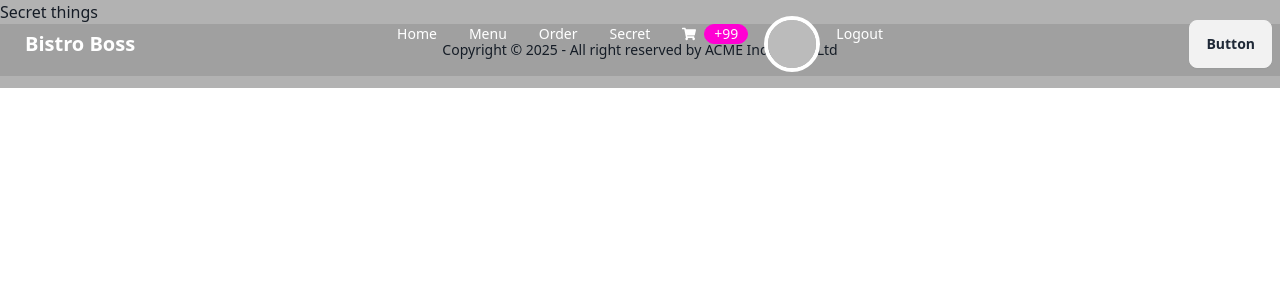
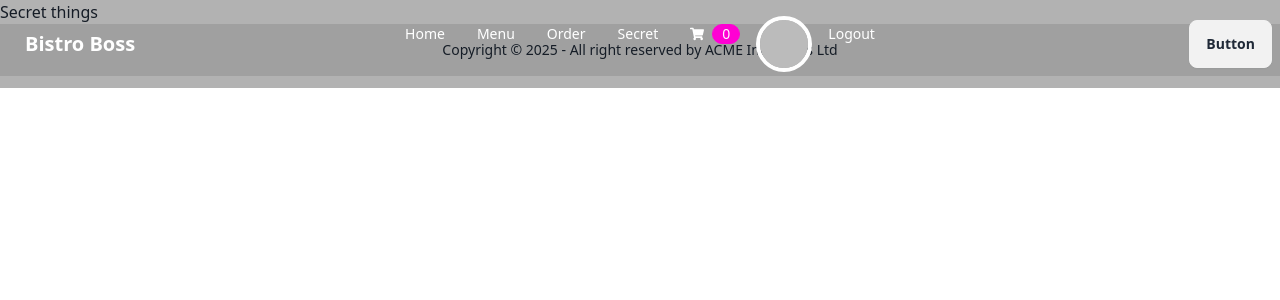
Before and after one commit to Mahmudul3056921/bistro-boss-clients, a React (Vite) app: page /secret in a window 1280 px wide. Shown: the top 300 px of the page. Built offline with nearby package versions, Linux system fonts and the light colour scheme; no server answers; sample sign-in values are in the browser's storage.

Commit message:
will start from 67-6 Crate Dashboard route and Dashboard navigation

```diff
--- a/package.json
+++ b/package.json
@@ -11,6 +11,8 @@
   },
   "dependencies": {
     "@smastrom/react-rating": "^1.5.0",
+    "@tanstack/react-query": "^5.74.0",
+    "axios": "^1.8.4",
     "firebase": "^11.3.1",
     "localforage": "^1.10.0",
     "match-sorter": "^8.0.0",
@@ -33,7 +35,7 @@
     "@types/react-dom": "^19.0.3",
     "@vitejs/plugin-react": "^4.3.4",
     "autoprefixer": "^10.4.20",
-    "daisyui": "^4.12.23",
+    "daisyui": "^3.9.4",
     "eslint": "^9.19.0",
     "eslint-plugin-react": "^7.37.4",
     "eslint-plugin-react-hooks": "^5.0.0",
--- /dev/null
+++ b/src/Hooks/useAuth.jsx
@@ -0,0 +1,9 @@
+import { useContext } from "react";
+import { AuthContext } from "../ProvidersAuth/AuthProvider";
+
+const useAuth = () => {
+  const auth = useContext(AuthContext);
+  return auth;
+};
+
+export default useAuth;
--- /dev/null
+++ b/src/Hooks/useAxiosSecure.jsx
@@ -0,0 +1,11 @@
+import axios from "axios";
+
+const axiosSecure = axios.create({
+  baseURL: "http://localhost:5000",
+});
+
+const useAxiosSecure = () => {
+  return axiosSecure;
+};
+
+export default useAxiosSecure;
--- /dev/null
+++ b/src/Hooks/useCarts.jsx
@@ -0,0 +1,24 @@
+import { useQuery } from "@tanstack/react-query";
+import useAxiosSecure from "./useAxiosSecure";
+import useAuth from "./useAuth";
+
+const useCarts = () => {
+  const axiosSecure = useAxiosSecure();
+  const { user } = useAuth();
+
+  const {
+    data: carts = [],
+
+    refetch,
+  } = useQuery({
+    queryKey: ["carts", user?.email],
+    queryFn: async () => {
+      const res = await axiosSecure.get(`/carts?email=${user.email}`);
+      return res.data;
+    },
+  });
+
+  return [carts, refetch];
+};
+
+export default useCarts;
--- a/src/Pages/OrderPage/FoodCard.jsx
+++ b/src/Pages/OrderPage/FoodCard.jsx
@@ -1,12 +1,51 @@
-import React from "react";
-import { CgLaptop } from "react-icons/cg";
-import { Link } from "react-router-dom";
+import { Link, useLocation, useNavigate } from "react-router-dom";
+import useAuth from "../../Hooks/useAuth";
+import Swal from "sweetalert2";
+import useAxiosSecure from "../../Hooks/useAxiosSecure";
+import useCarts from "../../Hooks/useCarts";
 
 const FoodCard = ({ item }) => {
-  const { name, image, recipe, price } = item;
+  const { name, image, recipe, price, _id } = item;
 
-  const handleCart = (food) => {
-    console.log(food);
+  const [, refetch] = useCarts();
+
+  const { user } = useAuth();
+  const navigate = useNavigate();
+  const location = useLocation();
+
+  const axiosSecure = useAxiosSecure();
+
+  const handleCart = () => {
+    if (user && user.email) {
+      //send cart item to database
+      const cartItem = {
+        menuId: _id,
+        email: user.email,
+        name,
+        image,
+        price,
+      };
+
+      axiosSecure.post("/carts", cartItem).then((res) => {
+        console.log(res.data);
+        if (res.data.insertedId) {
+          Swal.fire("Data inserted!");
+          refetch();
+        }
+      });
+    } else {
+      Swal.fire({
+        title: "Please Login?",
+
+        showCancelButton: true,
+        confirmButtonText: "Login",
+      }).then((result) => {
+        /* Read more about isConfirmed, isDenied below */
+        if (result.isConfirmed) {
+          navigate("/login", { state: { from: location } });
+        }
+      });
+    }
   };
 
   return (
@@ -19,10 +58,7 @@ const FoodCard = ({ item }) => {
           <h2 className="card-title">{name}</h2>
           <p className="overflow-hidden h-12 text-center px-2">{recipe}</p>
           <Link>
-            <button
-              onClick={() => handleCart(item)}
-              className="btn btn-warning "
-            >
+            <button onClick={handleCart} className="btn btn-warning ">
               Order
             </button>
           </Link>
--- a/src/Shared/Navbar/Navbar.jsx
+++ b/src/Shared/Navbar/Navbar.jsx
@@ -2,10 +2,11 @@ import React, { useContext } from "react";
 import { Link } from "react-router-dom";
 import { AuthContext } from "../../ProvidersAuth/AuthProvider";
 import { FaShoppingCart } from "react-icons/fa";
+import useCarts from "../../Hooks/useCarts";
 
 const Navbar = () => {
   const { user, logOut } = useContext(AuthContext);
-
+  const [carts] = useCarts();
   const handleLogout = () => {
     logOut()
       .then(() => {
@@ -82,7 +83,7 @@ const Navbar = () => {
               <li>
                 <button className="">
                   <FaShoppingCart></FaShoppingCart>
-                  <div className="badge badge-secondary">+99</div>
+                  <div className="badge badge-secondary">{carts.length}</div>
                 </button>
               </li>
 
--- a/src/main.jsx
+++ b/src/main.jsx
@@ -6,15 +6,20 @@ import { router } from "./Routes/Routes.jsx";
 import { RouterProvider } from "react-router-dom";
 import { HelmetProvider } from "react-helmet-async";
 import AuthProvider from "./ProvidersAuth/AuthProvider.jsx";
+import { QueryClient, QueryClientProvider } from "@tanstack/react-query";
+
+const queryClient = new QueryClient();
 
 createRoot(document.getElementById("root")).render(
   <StrictMode>
     <AuthProvider>
-      <HelmetProvider>
-        <div className="max-w-screen-xl mx-auto">
-          <RouterProvider router={router} />
-        </div>
-      </HelmetProvider>
+      <QueryClientProvider client={queryClient}>
+        <HelmetProvider>
+          <div className="max-w-screen-xl mx-auto">
+            <RouterProvider router={router} />
+          </div>
+        </HelmetProvider>
+      </QueryClientProvider>
     </AuthProvider>
   </StrictMode>
 );
--- a/tailwind.config.js
+++ b/tailwind.config.js
@@ -1,11 +1,8 @@
 /** @type {import('tailwindcss').Config} */
 export default {
-  content: [
-    "./index.html",
-    "./src/**/*.{js,ts,jsx,tsx}",
-  ],
+  content: ["./index.html", "./src/**/*.{js,ts,jsx,tsx}"],
   theme: {
     extend: {},
   },
   plugins: [require("daisyui")],
-}
+};
```
Also changed, not shown: 1 other file (tests, documents, lock files or other folders).
